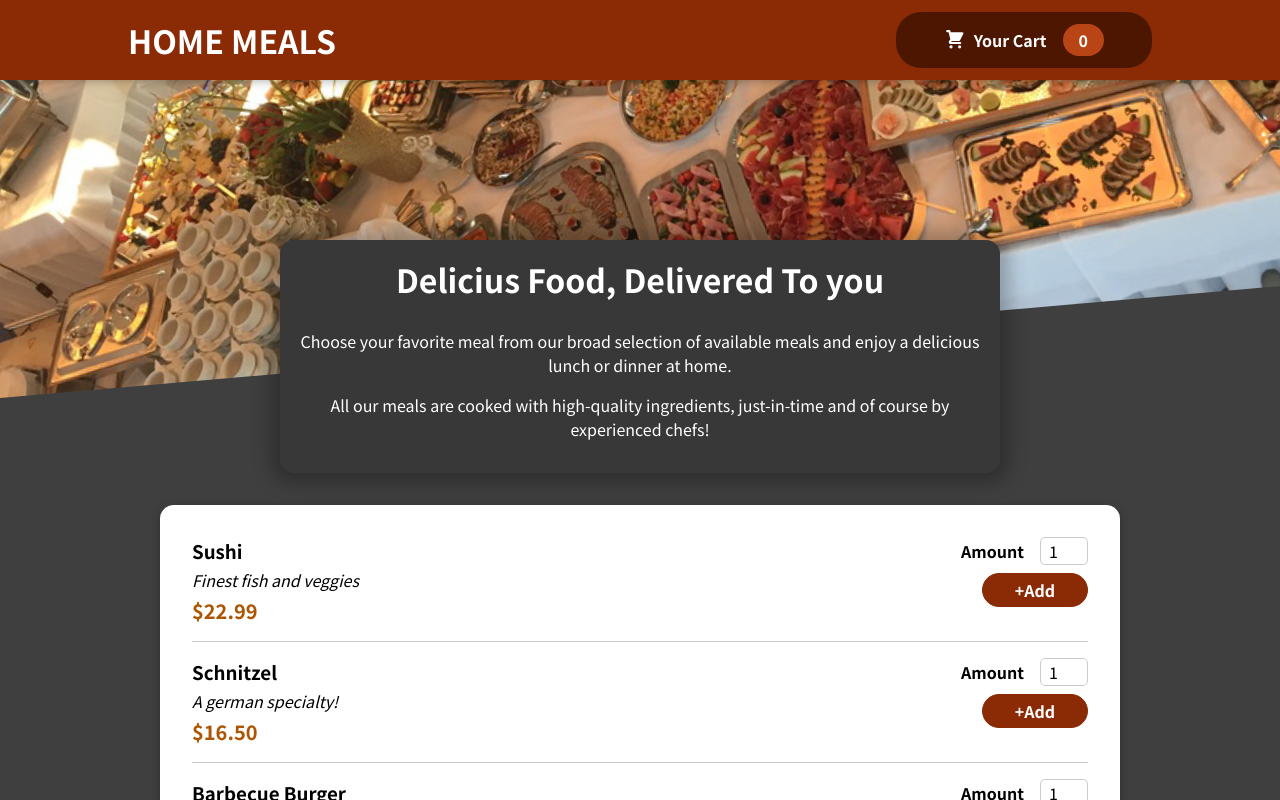
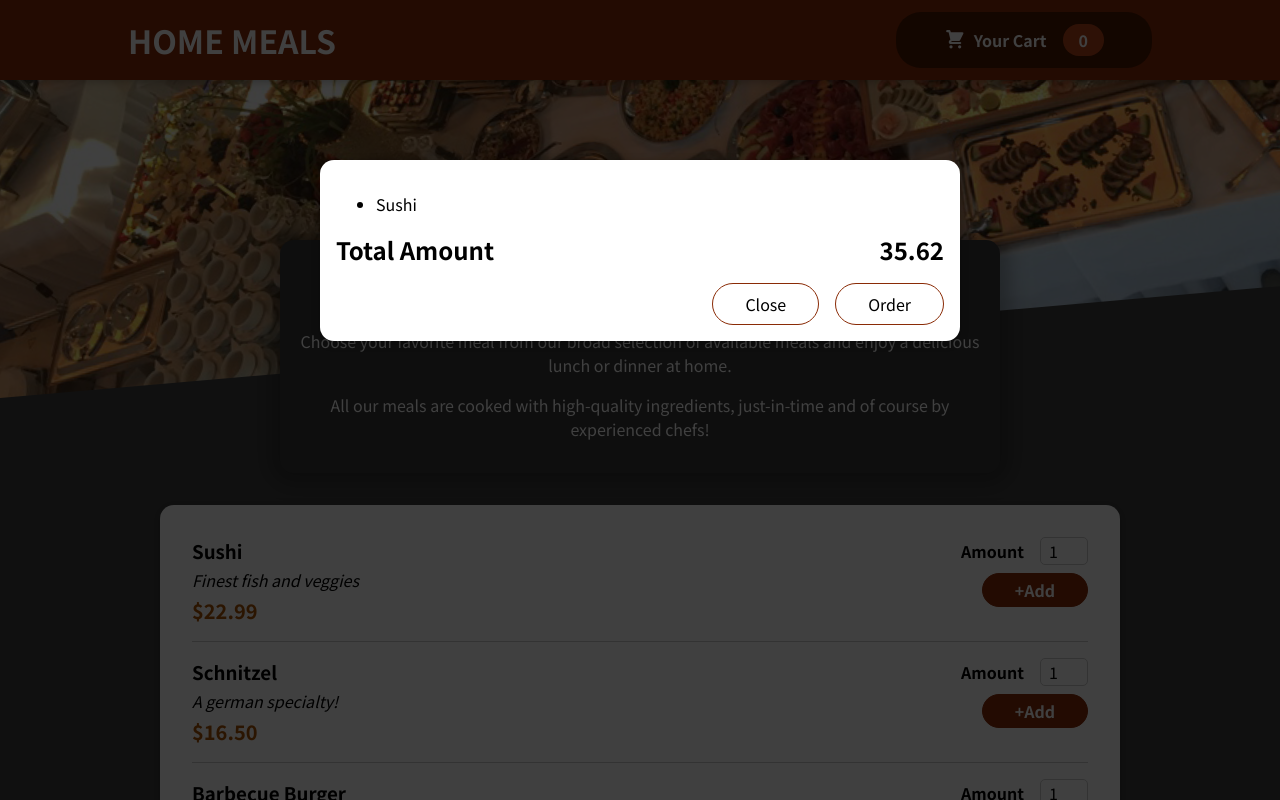
Before and after one commit to Chikmurgechetan/Food-order-app, a React (Create React App) app: page / in a window 1280 px wide. Shown: the top 800 px of the page. Built offline with nearby package versions, Linux system fonts and the light colour scheme.

Commit message:
Add Cart

```diff
--- a/public/index.html
+++ b/public/index.html
@@ -28,6 +28,7 @@
   </head>
   <body>
     <noscript>You need to enable JavaScript to run this app.</noscript>
+     <div id="overlays" ></div>
     <div id="root"></div>
     <!--
       This HTML file is a template.
--- a/src/App.js
+++ b/src/App.js
@@ -1,10 +1,13 @@
 import React from "react";
 import Header from "./components/Layout/Header";
 import Foods from "./components/Meals/Foods";
+
+import Cart from "./components/Cart/Cart";
 function App() {
   return (
     <>
       <Header/>
+      <Cart/>
       <main>
       <Foods/>
          </main>
--- /dev/null
+++ b/src/components/Cart/Cart.js
@@ -0,0 +1,35 @@
+import React from "react";
+
+import classes from './Cart.module.css'
+import Modal from "../UI/Modal";
+
+const Cart = (props) =>{
+
+     const cartItems=<ul>
+        {
+        [{id:'c1', name:'Sushi', amount:2,price:12.99}]
+              .map((item)=>{
+                return(
+           <li>{item.name}</li>
+                )
+        })
+        }
+     </ul>
+
+    return(
+        <Modal>
+          <div>
+            {cartItems}
+            <div className={classes.total}>
+                <span>Total Amount</span>
+                <span>35.62</span>
+            </div>
+            <div  className={classes.actions}>
+                <button className={classes['button-alt']}>Close</button>
+                <button classes={classes.button}>Order</button>
+            </div>
+          </div>
+          </Modal>
+    )
+}
+export default Cart;
--- /dev/null
+++ b/src/components/Cart/Cart.module.css
@@ -0,0 +1,46 @@
+.cart-items {
+    list-style: none;
+    margin: 0;
+    padding: 0;
+    max-height: 20rem;
+    overflow: auto;
+  }
+
+  .total {
+    display: flex;
+    justify-content: space-between;
+    align-items: center;
+    font-weight: bold;
+    font-size: 1.5rem;
+    margin: 1rem 0;
+  }
+
+  .actions {
+    text-align: right;
+  }
+
+  .actions button {
+    font: inherit;
+    cursor: pointer;
+    background-color: transparent;
+    border: 1px solid #8a2b06;
+    padding: 0.5rem 2rem;
+    border-radius: 25px;
+    margin-left: 1rem;
+  }
+
+  .actions button:hover,
+  .actions button:active {
+    background-color: #5a1a01;
+    border-color: #5a1a01;
+    color: white;
+  }
+
+  .actions .button--alt {
+    color: #8a2b06;
+  }
+
+  .actions .button {
+    background-color: #8a2b06;
+    color: white;
+  }
--- /dev/null
+++ b/src/components/UI/Modal.js
@@ -0,0 +1,34 @@
+import React from "react";
+
+import ReactDOM  from "react-dom";
+
+import classes from './Modal.module.css';
+
+
+const Backdrop = (props)=>{
+ return<div className={classes.backdrop}/>
+};
+
+const ModalOverlay = (props) =>{
+    return(
+        <div className={classes.modal}>
+            <div className={classes.content}>{props.children} </div>
+        </div>
+
+    );
+};
+
+const portalElement = document.getElementById('overlays')
+const Modal = (props) =>{
+  return(
+    <>
+    {ReactDOM.createPortal(<Backdrop/>,portalElement)}
+    {ReactDOM.createPortal(
+       <ModalOverlay>{props.children}</ModalOverlay>,portalElement)}
+
+
+    </>
+  )
+}
+
+export default Modal;
--- /dev/null
+++ b/src/components/UI/Modal.module.css
@@ -0,0 +1,40 @@
+.backdrop {
+    position: fixed;
+    top: 0;
+    left: 0;
+    width: 100%;
+    height: 100vh;
+    z-index: 20;
+    background-color: rgba(0, 0, 0, 0.75);
+  }
+
+  .modal {
+    position: fixed;
+    top: 20vh;
+    left: 5%;
+    width: 90%;
+    background-color: white;
+    padding: 1rem;
+    border-radius: 14px;
+    box-shadow: 0 2px 8px rgba(0, 0, 0, 0.25);
+    z-index: 30;
+    animation: slide-down 300ms ease-out forwards;
+  }
+
+  @media (min-width: 768px) {
+    .modal {
+      width: 40rem;
+      left: calc(50% - 20rem);
+    }
+  }
+
+  @keyframes slide-down {
+    from {
+      opacity: 0;
+      transform: translateY(-3rem);
+    }
+    to {
+      opacity: 1;
+      transform: translateY(0);
+    }
+  }
```
